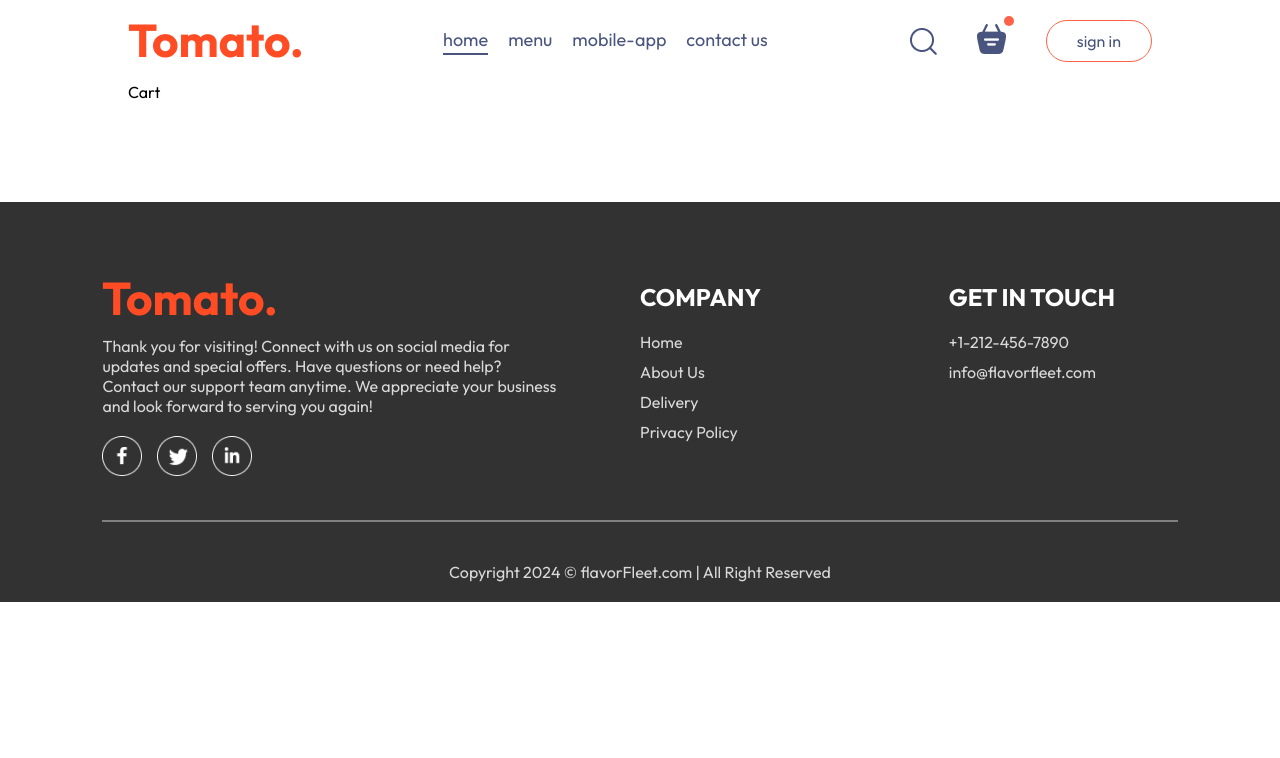
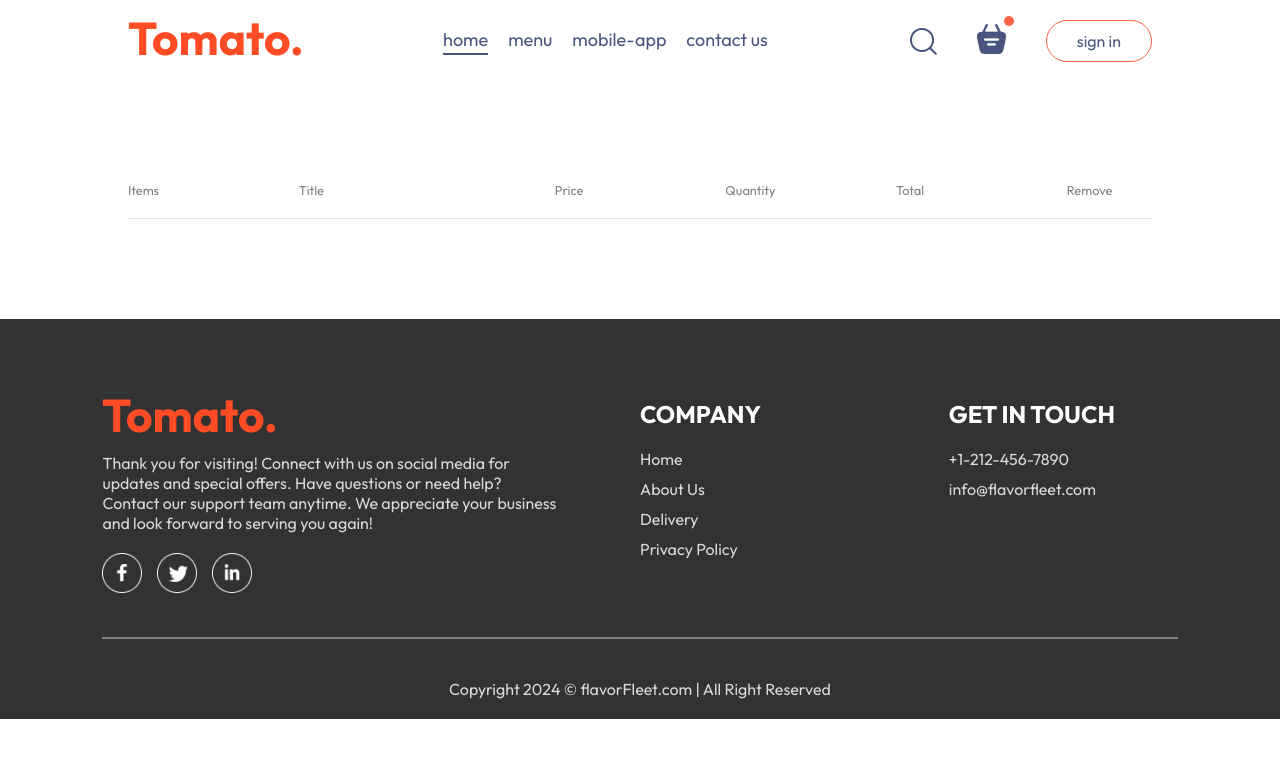
Before and after one commit to Gifftybabe/flavorFleet, a React (Vite) app in the folder frontend/: page /cart in a window 1280 px wide. Shown: the top 758 px of the page. Built offline with nearby package versions, Linux system fonts and the light colour scheme.

Commit message:
Add/Remove from cart

```diff
--- a/frontend/src/components/Navbar/Navbar.jsx
+++ b/frontend/src/components/Navbar/Navbar.jsx
@@ -8,7 +8,7 @@
 
   return (
     <div className="navbar">
-      <img src={assets.logo} alt="" />
+      <Link to='/'><img src={assets.logo} alt="" /></Link>
       <ul className="navbar-menu">
         <Link
           to="/"
@@ -42,7 +42,7 @@
       <div className="navbar-right">
         <img src={assets.search_icon} alt="" />
         <div className="navbar-search-icon">
-          <img src={assets.basket_icon} alt="" />
+         <Link to='/cart'><img src={assets.basket_icon} alt="" /></Link>
           <div className="dot"></div>
         </div>
         <button onClick={() => setShowLogin(true)}>sign in</button>
--- a/frontend/src/pages/Cart/Cart.css
+++ b/frontend/src/pages/Cart/Cart.css
@@ -0,0 +1,26 @@
+.cart {
+  margin-top: 100px;
+}
+.cart-items-title {
+  display: grid;
+  grid-template-columns: 1fr 1.5fr 1fr 1fr 1fr 0.5fr;
+  align-items: center;
+  color: gray;
+  font-size: max(1vw, 12px);
+}
+.cart-items-item {
+  margin: 10px 0px;
+  color: black;
+}
+.cart-items-item img {
+  width: 50px;
+}
+.cart hr {
+  height: 1px;
+  background-color: #e2e2e2;
+  border: none;
+}
+.cart-items-item .cross {
+  cursor: pointer;
+  color: tomato;
+}
--- a/frontend/src/pages/Cart/Cart.jsx
+++ b/frontend/src/pages/Cart/Cart.jsx
@@ -1,10 +1,42 @@
-import React from 'react'
-import './Cart.css'
+import React, { useContext } from "react";
+import "./Cart.css";
+import { StoreContext } from "../../context/StoreContext";
 
 const Cart = () => {
+  const { cartItems, food_list, removeFromCart } = useContext(StoreContext);
   return (
-    <div>Cart</div>
-  )
-}
+    <div className="cart">
+      <div className="cart-items">
+        <div className="cart-items-title">
+          <p>Items</p>
+          <p>Title</p>
+          <p>Price</p>
+          <p>Quantity</p>
+          <p>Total</p>
+          <p>Remove</p>
+        </div>
+        <br />
+        <hr />
+        {food_list.map((item, index) => {
+          if (cartItems[item._id]) {
+            return (
+              <div>
+                <div className="cart-items-title cart-items-item">
+                  <img src={item.image} alt="" />
+                  <p>{item.name}</p>
+                  <p>${item.price}</p>
+                  <p>{cartItems[item._id]}</p>
+                  <p>${item.price * cartItems[item._id]}</p>
+                  <p onClick={() => removeFromCart(item._id)} className="cross">x</p>
+                </div>
+                <hr />
+              </div>
+            );
+          }
+        })}
+      </div>
+    </div>
+  );
+};
 
-export default Cart
+export default Cart;
```
